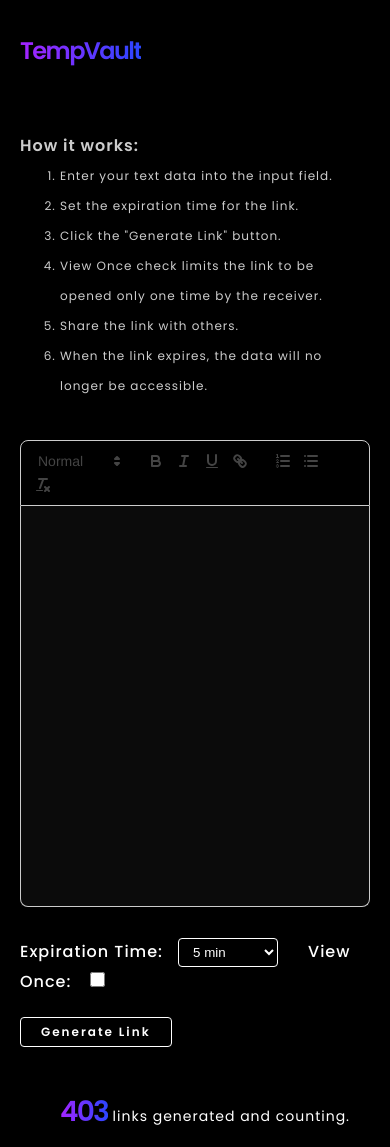
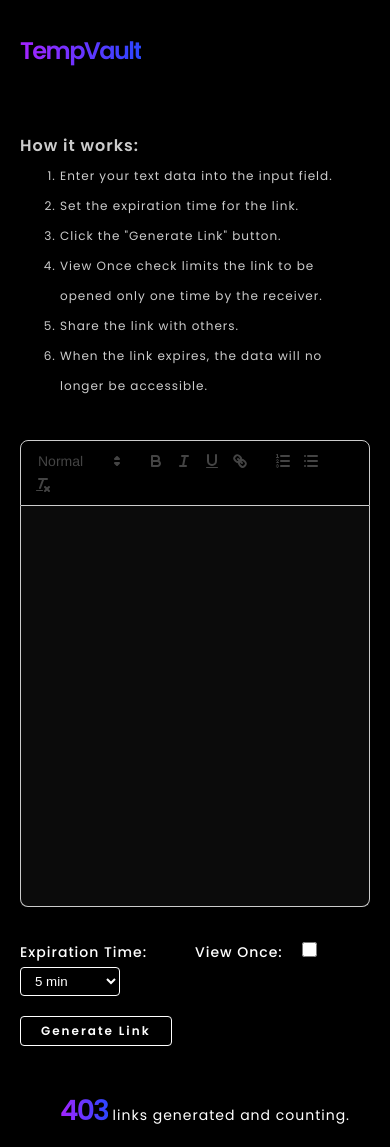
Before and after one commit to sandeshmurdia/TempVaultFE, a React (Create React App) app: page /senddata in a window 390 px wide. Built offline with nearby package versions, Linux system fonts and the light colour scheme.

Commit message:
css changes

```diff
--- a/src/components/FileCreate.css
+++ b/src/components/FileCreate.css
@@ -33,6 +33,9 @@ body {
 .column3 {
   flex-basis: 100%;
 }
+.funct {
+  display: flex !important;
+}
 
 .numberoflinksmain {
   font-family: "Poppins";
@@ -44,6 +47,13 @@ body {
   letter-spacing: 1px;
   color: #ffffff;
 }
+.funct-1 {
+  width: 50%;
+}
+.funct-2 {
+  width: 40%;
+}
+
 .numberoflinks {
   font-family: "Poppins";
   font-style: normal;
@@ -60,7 +70,7 @@ body {
   font-family: "Poppins";
   font-style: normal;
   font-weight: 500;
-  font-size: 16px;
+  font-size: 14px;
   line-height: 30px;
   align-items: center;
   letter-spacing: 1px;
@@ -128,6 +138,11 @@ body {
   .numberoflinksmain {
     margin-left: 0px !important;
   }
+
+  .funct-1,
+  .funct-2 {
+    width: 50%;
+  }
 }
 
 .list-work {
@@ -183,7 +198,7 @@ body {
     flex-basis: 100%;
     height: 50px;
     bottom: 0;
-padding-top: 50px;
+    padding-top: 50px;
   }
   .numberoflinks {
     font-size: 32px;
@@ -225,9 +240,8 @@ padding-top: 50px;
 
   .numberoflinksmain {
     font-size: 14px;
-  margin-left: 20px !important;
+    margin-left: 20px !important;
   }
-
 }
 
 .ql-editor {
--- a/src/components/FileCreate.js
+++ b/src/components/FileCreate.js
@@ -90,6 +90,8 @@ function FileCreate() {
           <div>
             <ReactQuill value={content} onChange={handleContentChange} />
             <div className="functioning">
+              <div className="funct">
+              <div className="funct-1">
               <label htmlFor="expiration-time " className="expiration">
                 Expiration Time:
               </label>
@@ -135,6 +137,8 @@ function FileCreate() {
                   48 hours
                 </option>
               </select>
+              </div>
+              <div className="funct-2">
               <label className="expiration">View Once:</label>
               <input
                 type="checkbox"
@@ -143,7 +147,8 @@ function FileCreate() {
                 value="view-once"
                 onChange={(e) => setViewOnce(e.target.checked)}
               ></input>
-              <br></br>
+               </div>
+               </div>
               <button
                 onClick={handleSubmit}
                 type="submit"
```
